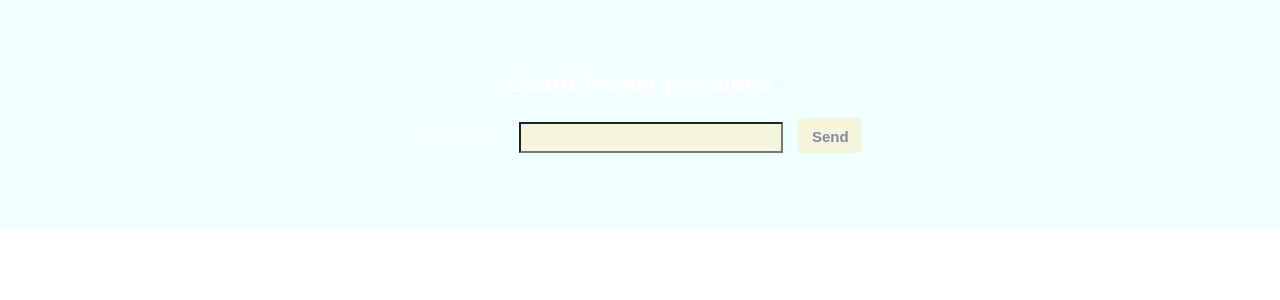
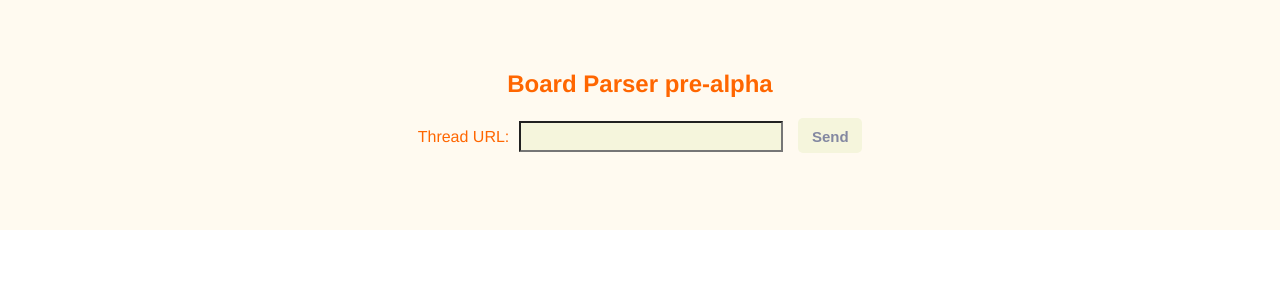
Before and after one commit to Jadeskycore/goardparserface, a React (Create React App) app: page / in a window 1280 px wide. Shown: the top 300 px of the page. Built offline with nearby package versions, Linux system fonts and the light colour scheme.

Commit message:
Changed css

```diff
--- a/src/App.css
+++ b/src/App.css
@@ -1,6 +1,6 @@
 .App {
   text-align: center;
-  background-color: #F0FFFF;
+  background-color: #FFFAF0;
 }
 
 /*.App-logo {*/
@@ -9,8 +9,8 @@
 /*}*/
 
 .App-header {
-  color: white;
-  background-color: #F0FFFF;
+  color: #FF6600;
+  background-color: #FFFAF0;
   width: 100%;
   height: 130px;
   padding: 50px 0;
@@ -82,6 +82,8 @@
 #formInput {
   height: 25px;
   width: 20%;
+  font-family: Helvetica, sans-serif;
+  font-size: 16px;
   margin-left: 10px;
   background-color: #F5F5DC;
   color: #0E132F;
@@ -90,10 +92,6 @@
 
 #formInput::-webkit-input-placeholder {
   color: #0E132F;
-}
-
-#formInput:focus {
-  color: #F5F5DC;
 }
 
 #formButton {
```
